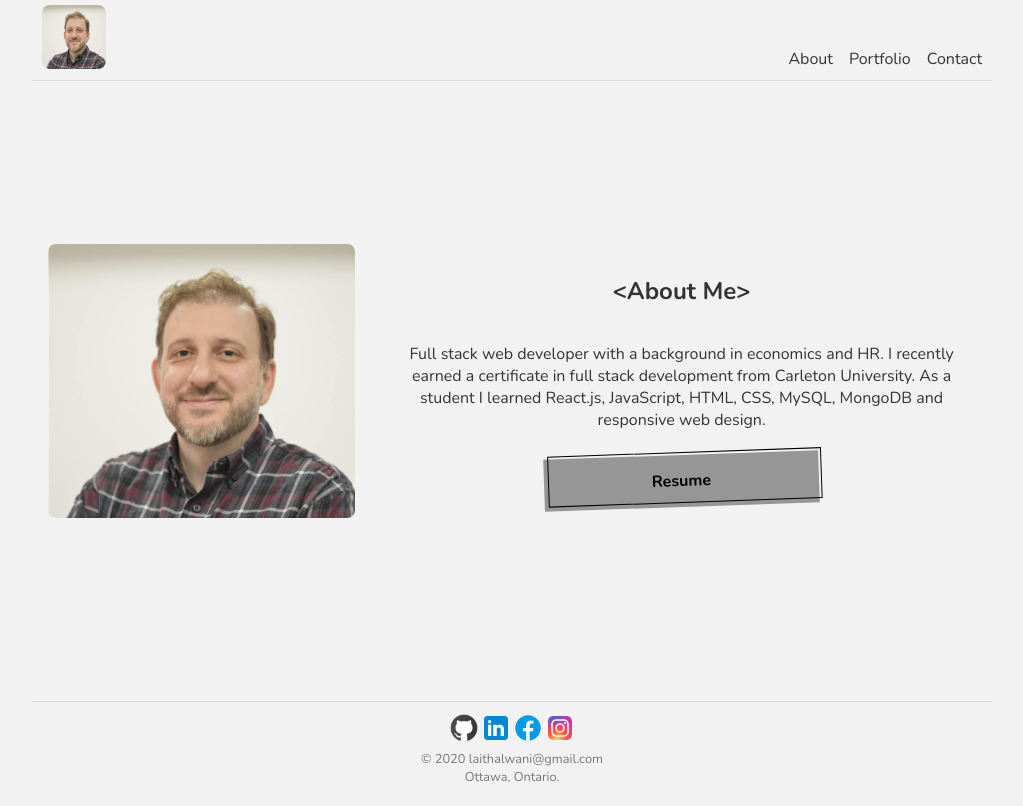
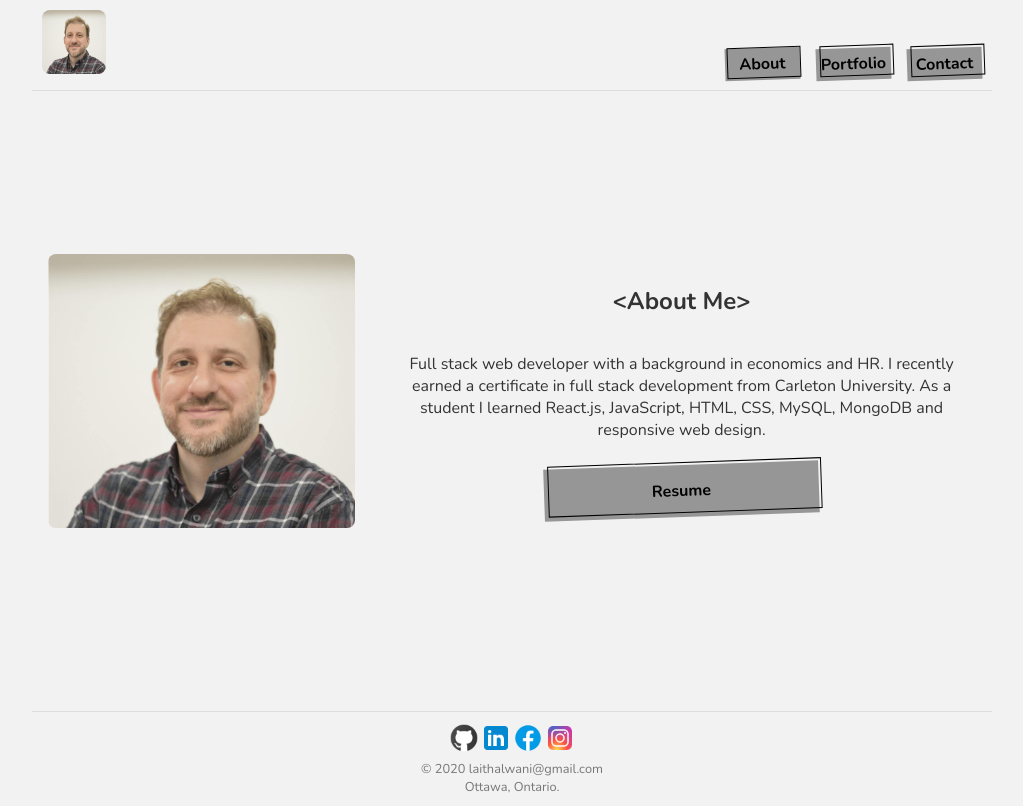
Before and after one commit to LaithAlwani/LaithAlwani, a Next.js app: page / in a window 1280 px wide. Shown: the whole page, without its empty margins (128-1151 px from the left). Built offline with nearby package versions, Linux system fonts and the light colour scheme.

Commit message:
changed nav bar buttons, fixed logo link problem

```diff
--- a/components/layout/navbar.js
+++ b/components/layout/navbar.js
@@ -1,26 +1,30 @@
 import React from "react";
 import Link from "next/link";
 import Image from "next/image";
+import {useRouter} from "next/router"
 
 export default function Navbar() {
+  const router = useRouter();
+  const pathname = router.pathname
+  console.log(pathname);
   return (
     <nav>
       <div className="logo">
-        {/* <Link href="/">
-        {/* <h3 >LA</h3>
-        <a className="logo"> */}
+        <Link href="/">
+         {/* <h3 className="logo">LA</h3>  */}
+        <a>
         <Image src="/images/my-image.png" width={64} height={64} alt="logo" />
-        {/* </a>
-      </Link> */}
+         </a>
+      </Link>
       </div>
       <Link href="/">
-        <a>About</a>
+        <a className={pathname === "/"? "btn link active" :"btn link"}>About</a>
       </Link>
       <Link href="/portfolio">
-        <a>Portfolio</a>
+        <a className={pathname === "/portfolio"? "btn link active" :"btn link"}>Portfolio</a>
       </Link>
       <Link href="/contact">
-        <a>Contact</a>
+        <a className={pathname === "/contact"? "btn link active" :"btn link"}>Contact</a>
       </Link>
     </nav>
   );
--- a/components/projects/project.js
+++ b/components/projects/project.js
@@ -7,7 +7,7 @@ export default function Project({ project }) {
     <div className={styles.root}>
       <div>
         <a
-          className="btn"
+          className="btn title"
           href={appLink}
           rel="noopener noreferrer"
           target="_blank"
--- a/styles/globals.css
+++ b/styles/globals.css
@@ -30,7 +30,7 @@ nav{
   display: flex;
   justify-content: flex-end;
   align-items: flex-end;
-  padding: 5px 10px ;
+  padding: 10px ;
   border-bottom: 1px solid #ddd;
 }
 nav a{
@@ -40,11 +40,11 @@ nav a{
 
 nav .logo{
   margin-right: auto ;
-  /* padding-top: 1rem; */
-  /* position: absolute;
-  top:0;
-  left:0;
-  padding: 10px; */
+}
+
+nav .logo a{
+  margin: 0;
+  padding: 0;
 }
 
 .content{
@@ -135,9 +135,13 @@ footer span{
   left: 2px;
 }
 
- @media (max-width: 768px) {
-  .btn {
-    padding: .75rem 3rem;
-    font-size: 1.25rem;
-  }
- }
+.active:after{
+  bottom: 2px;
+  left: 2px;
+}
+
+.link{
+  max-width: 75px;
+  line-height: 1rem;
+  padding: 0.5rem;
+}
```
